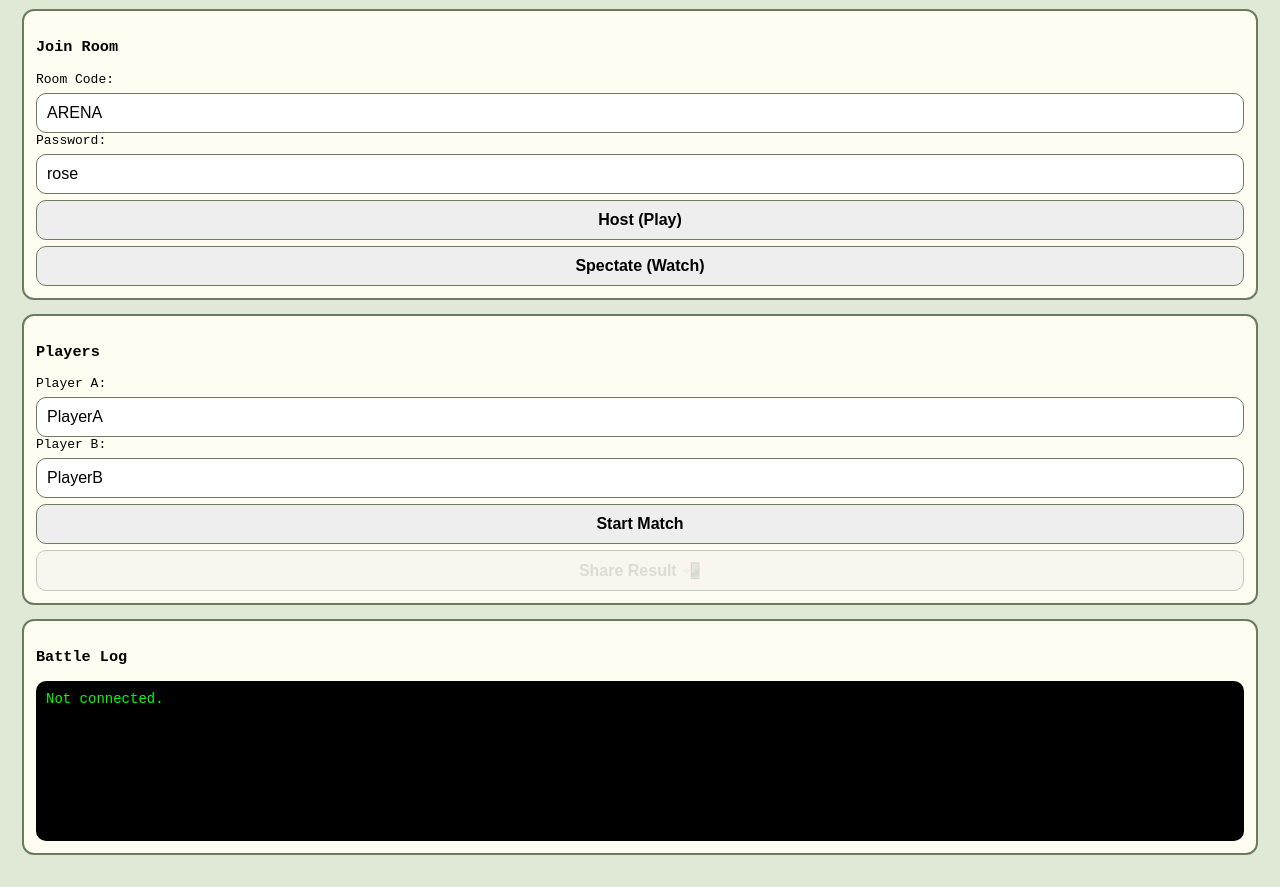
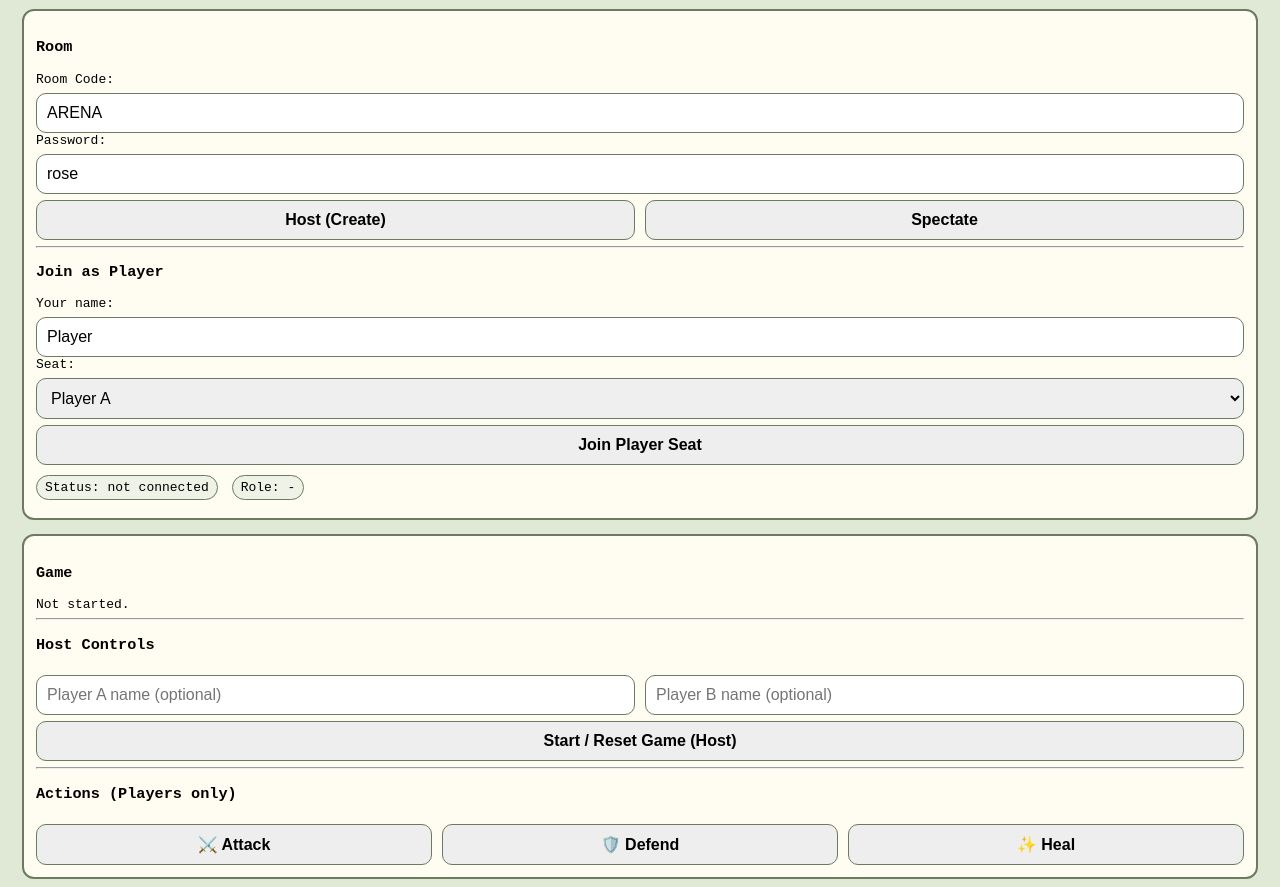
Before and after one commit to Test54123/arena, a website: page public/index.html in a window 1280 px wide. Shown: the part 65-952 px from the top of the page. Drawn offline with nearby package versions, Linux system fonts and the light colour scheme; no server answers.

Commit message:
Update index.html

```diff
--- a/public/index.html
+++ b/public/index.html
@@ -19,7 +19,7 @@
       padding:12px;
       margin-bottom:14px;
     }
-    input,button{
+    input,button,select{
       width:100%;
       padding:10px;
       margin-top:6px;
@@ -33,28 +33,40 @@
       background:#eee;
       font-weight:bold;
     }
-    button:disabled{
-      opacity:0.4;
-      cursor:not-allowed;
-    }
+    button:disabled{ opacity:0.4; cursor:not-allowed; }
     #log{
       background:black;
       color:#00ff00;
       padding:10px;
       border-radius:10px;
-      min-height:140px;
+      min-height:160px;
       white-space:pre-wrap;
       font-size:14px;
+      overflow:auto;
+      max-height:260px;
+    }
+    .row{
+      display:flex;
+      gap:10px;
+    }
+    .row > *{ flex:1; }
+    .pill{
+      display:inline-block;
+      padding:4px 8px;
+      border:1px solid #6a7b5f;
+      border-radius:999px;
+      background:#eef2e7;
+      margin-right:6px;
+      margin-bottom:6px;
     }
   </style>
 </head>
-
 <body>
 
 <h2>🏰 Arena</h2>
 
 <div class="card">
-  <h3>Join Room</h3>
+  <h3>Room</h3>
 
   Room Code:
   <input id="room" value="ARENA"/>
@@ -62,24 +74,56 @@
   Password:
   <input id="pass" value="rose"/>
 
-  <button onclick="connectHost()">Host (Play)</button>
-  <button onclick="connectSpectate()">Spectate (Watch)</button>
+  <div class="row">
+    <button onclick="hostRoom()">Host (Create)</button>
+    <button onclick="spectate()">Spectate</button>
+  </div>
+
+  <hr/>
+
+  <h3>Join as Player</h3>
+
+  Your name:
+  <input id="myName" value="Player"/>
+
+  Seat:
+  <select id="seat">
+    <option value="A">Player A</option>
+    <option value="B">Player B</option>
+  </select>
+
+  <button onclick="joinPlayer()">Join Player Seat</button>
+
+  <div style="margin-top:10px">
+    <span class="pill" id="statusPill">Status: not connected</span>
+    <span class="pill" id="rolePill">Role: -</span>
+  </div>
 </div>
 
 <div class="card">
-  <h3>Players</h3>
+  <h3>Game</h3>
 
-  Player A:
-  <input id="a" value="PlayerA"/>
+  <div id="stateBox">
+    Not started.
+  </div>
 
-  Player B:
-  <input id="b" value="PlayerB"/>
+  <hr/>
 
-  <button onclick="startMatch()">Start Match</button>
+  <h3>Host Controls</h3>
+  <div class="row">
+    <input id="hostA" placeholder="Player A name (optional)"/>
+    <input id="hostB" placeholder="Player B name (optional)"/>
+  </div>
+  <button onclick="startGame()">Start / Reset Game (Host)</button>
 
-  <button id="shareBtn" disabled onclick="shareResult()">
-    Share Result 📲
-  </button>
+  <hr/>
+
+  <h3>Actions (Players only)</h3>
+  <div class="row">
+    <button onclick="act('attack')">⚔️ Attack</button>
+    <button onclick="act('defend')">🛡️ Defend</button>
+    <button onclick="act('heal')">✨ Heal</button>
+  </div>
 </div>
 
 <div class="card">
@@ -87,83 +131,120 @@
   <div id="log">Not connected.</div>
 </div>
 
-<!-- Socket.IO client served by your server -->
 <script src="/socket.io/socket.io.js"></script>
-
 <script>
   const socket = io();
 
-  let lastResult = "";
+  let joinedRoom = "";
+  let myRole = "";
+
+  function setStatus(txt){
+    document.getElementById("statusPill").textContent = "Status: " + txt;
+  }
+  function setRole(txt){
+    document.getElementById("rolePill").textContent = "Role: " + txt;
+  }
+
+  function clearLog(){
+    document.getElementById("log").textContent = "";
+  }
 
   function log(msg){
     const box = document.getElementById("log");
-    box.textContent += "\n" + msg;
+    box.textContent += (box.textContent ? "\n" : "") + msg;
     box.scrollTop = box.scrollHeight;
   }
 
   socket.on("connect", ()=>{
-    document.getElementById("log").textContent = "";
+    clearLog();
+    setStatus("connected");
+    setRole("-");
     log("✅ Connected to server!");
   });
 
   socket.on("disconnect", ()=>{
+    setStatus("disconnected");
     log("❌ Disconnected.");
   });
 
-  socket.on("statusMsg", (m)=> log(m));
-  socket.on("errorMsg", (m)=> log(m));
+  socket.on("serverHello", ()=>{ /* noop */ });
 
-  // When a result is broadcast, everyone in the room gets it (host + spectators)
-  socket.on("matchResult", (result)=>{
-    log("📣 Result received:");
-    log(result);
-    lastResult = result;
-    document.getElementById("shareBtn").disabled = false;
+  socket.on("errorMsg", (msg)=>{
+    log("❌ " + msg);
+    alert(msg);
   });
 
-  function connectHost(){
-    const room = document.getElementById("room").value.trim();
-    const pass = document.getElementById("pass").value.trim();
-    socket.emit("hostRoom", { room, pass });
+  socket.on("joined", ({ room, role, seat })=>{
+    joinedRoom = room;
+    myRole = role;
+    setRole(role + (seat ? (" ("+seat+")") : ""));
+    log("✅ Joined room: " + room + " as " + role + (seat ? (" seat "+seat) : ""));
+  });
+
+  socket.on("state", ({ room, game })=>{
+    // render state
+    const A = game.players.A;
+    const B = game.players.B;
+    const turn = game.turn;
+    const started = game.started;
+
+    const html =
+      `<div class="pill">Room: ${room}</div>` +
+      `<div class="pill">Started: ${started ? "yes" : "no"}</div>` +
+      `<div class="pill">Turn: ${turn}</div>` +
+      `<div style="margin-top:10px"></div>` +
+      `<div class="pill">A: ${A.name} — HP ${A.hp}${A.defending ? " (DEF)" : ""}</div>` +
+      `<div class="pill">B: ${B.name} — HP ${B.hp}${B.defending ? " (DEF)" : ""}</div>` +
+      `<div style="margin-top:10px;border-top:1px dashed #6a7b5f;padding-top:10px"></div>` +
+      `<div><b>Latest log:</b></div>` +
+      `<div style="white-space:pre-wrap">${game.log.slice(-6).map(x=> "• " + x.msg).join("\n")}</div>`;
+
+    document.getElementById("stateBox").innerHTML = html;
+
+    // also mirror log nicely
+    clearLog();
+    log("✅ Connected to server!");
+    game.log.slice(-20).forEach(x => log(x.msg));
+  });
+
+  function roomPass(){
+    return {
+      room: document.getElementById("room").value.trim(),
+      pass: document.getElementById("pass").value.trim()
+    };
   }
 
-  function connectSpectate(){
-    const room = document.getElementById("room").value.trim();
-    const pass = document.getElementById("pass").value.trim();
-    socket.emit("spectateRoom", { room, pass });
+  function hostRoom(){
+    const { room, pass } = roomPass();
+    socket.emit("hostRoom", { room, pass });
+    log("🎮 Hosting room: " + room.toUpperCase());
   }
 
-  function startMatch(){
-    const A = document.getElementById("a").value.trim();
-    const B = document.getElementById("b").value.trim();
-
-    if(!A || !B){
-      alert("Please enter both player names!");
-      return;
-    }
-
-    const winner = Math.random() > 0.5 ? A : B;
-    lastResult = `🏆 Winner: ${winner}\n(${A} vs ${B})`;
-
-    log("⚔️ Match started...");
-    log(lastResult);
-
-    document.getElementById("shareBtn").disabled = false;
+  function spectate(){
+    const { room, pass } = roomPass();
+    socket.emit("spectateRoom", { room, pass });
+    log("👀 Watching room: " + room.toUpperCase());
   }
 
-  function shareResult(){
-    if(!lastResult) return;
+  function joinPlayer(){
+    const { room, pass } = roomPass();
+    const seat = document.getElementById("seat").value;
+    const name = document.getElementById("myName").value.trim();
+    socket.emit("joinPlayer", { room, pass, seat, name });
+    log("🎭 Joining as Player " + seat + "…");
+  }
 
-    const room = document.getElementById("room").value.trim();
-    const password = document.getElementById("pass").value.trim();
+  function startGame(){
+    const { room } = roomPass();
+    const playerAName = document.getElementById("hostA").value.trim();
+    const playerBName = document.getElementById("hostB").value.trim();
+    socket.emit("startGame", { room, playerAName, playerBName });
+    log("🏁 Start game requested…");
+  }
 
-    log("📤 Sending result...");
-    socket.emit("matchResult", { room, password, result: lastResult });
-
-    // Optional phone share UI:
-    if(navigator.share){
-      navigator.share({ title: "Arena Match Result", text: lastResult }).catch(()=>{});
-    }
+  function act(type){
+    const { room } = roomPass();
+    socket.emit("action", { room, type });
   }
 </script>
 
```
